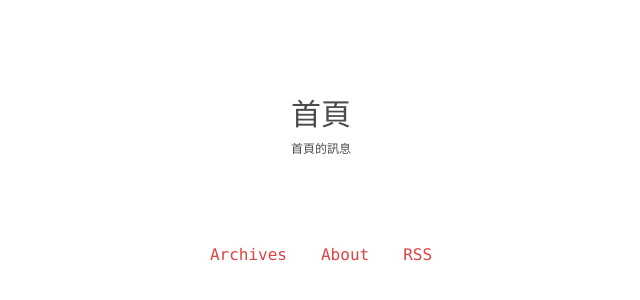
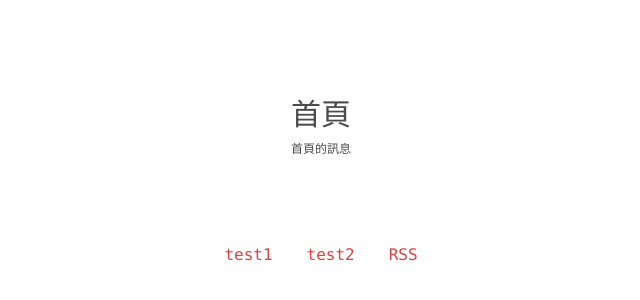
Before and after one commit to hsuweni-work/hsuweni-work-git-page, a plain HTML site: page index.html in a window 1280 px wide. Shown: the part 142-442 px from the top of the page, 319-959 px from the left. Drawn offline with Linux system fonts and the light colour scheme.

Commit message:
change content

```diff
--- a/index.html
+++ b/index.html
@@ -18,9 +18,9 @@
       <nav class="homepage-navigation">
         <ul>
 
-          <li><a href="/archives">Archives</a></li>
+          <li><a href="/article/git-git">test1</a></li>
 
-          <li><a href="/about">About</a></li>
+          <li><a href="/article/laravel-uuid">test2</a></li>
 
           <li><a href="/rss.xml">RSS</a></li>
 
--- a/rss.xml
+++ b/rss.xml
@@ -4,7 +4,7 @@
         <title></title>
         <link>undefined</link>
         <description>undefined</description>
-        <lastBuildDate>Sun, 17 Jul 2022 10:02:43 GMT</lastBuildDate>
+        <lastBuildDate>Sun, 17 Jul 2022 11:02:30 GMT</lastBuildDate>
         <docs>https://validator.w3.org/feed/docs/rss2.html</docs>
         <generator>Joplin Pages Publisher</generator>
         <item>
```
